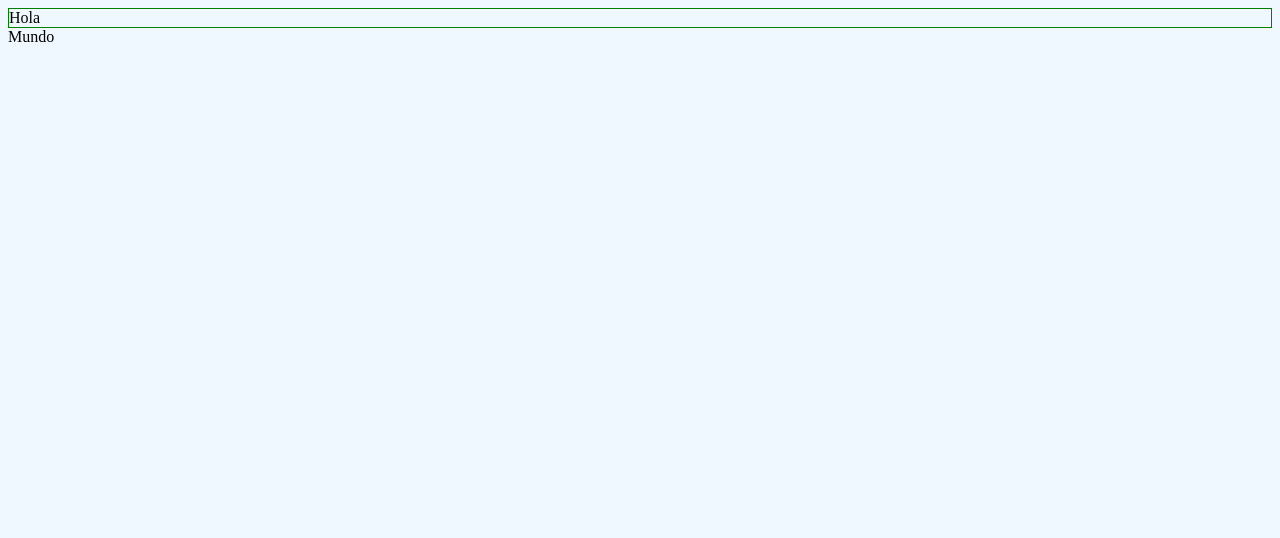
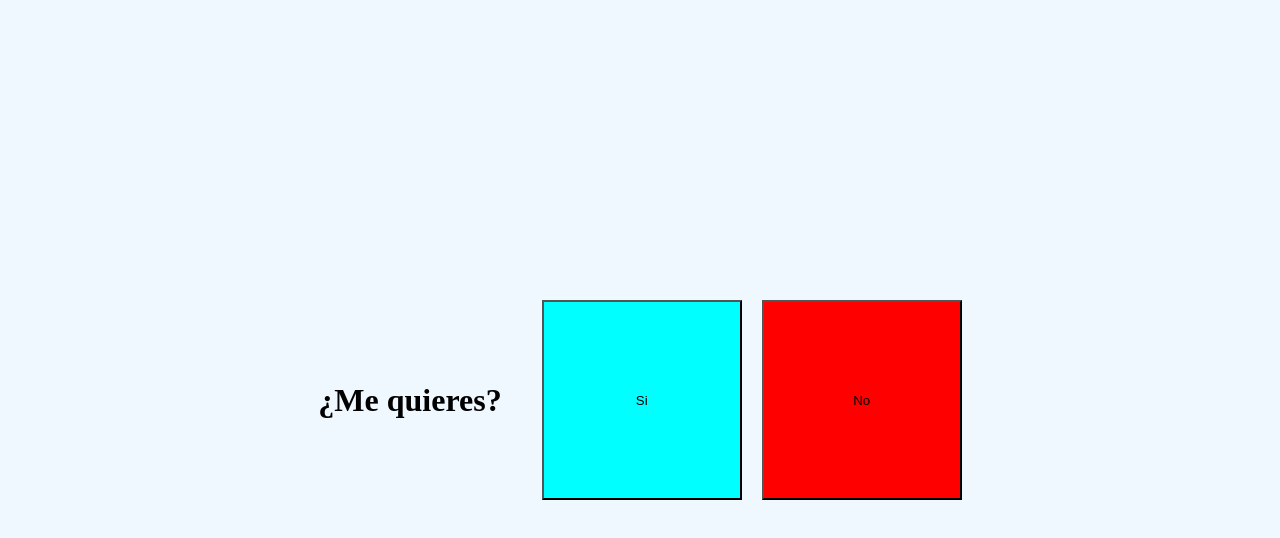
Before and after one commit to KarenGil285/pythonPOO, a plain HTML site: page index.html in a window 1280 px wide. Drawn offline with Linux system fonts and the light colour scheme.

Commit message:
version3

```diff
--- a/index.html
+++ b/index.html
@@ -4,11 +4,16 @@
     </head>
     <body>
         <div id="div1">
-            Hola
+            <h1>¿Me quieres?</h1>
         </div>
-        <div class="elegant">
-            Mundo
+        <div id="div2" class="elegant">
         </div>
+        <button id="myButton">
+            Si
+        </button>
+        <button id="myButton2">
+            No
+        </button>
     </body>
     <script src="program.js"></script>
 </html>
--- a/program.js
+++ b/program.js
@@ -0,0 +1,16 @@
+//Crear un objeto JS, a partir de uin objeto del DOM
+let miDivision = document.getElementById("div1");
+let miDivision2 = document.getElementById("div2");
+let miBoton = document.getElementById("myButton");
+let miBoton2 = document.getElementById("myButton2");
+//funcion callback, función que se pasa como parametro de otra funcion, las funciones callback se simplifican pra no escribir tanto codigo
+miBoton.addEventListener("click", () => {
+  alert("Siii");
+});
+miBoton2.addEventListener("mouseenter", () => {
+  miBoton2.style.visibility = "hidden";
+});
+
+miBoton2.addEventListener("mouseleave", () => {
+  miBoton2.style.visibility = "visible";
+});
--- a/styles.css
+++ b/styles.css
@@ -1,10 +1,27 @@
 body{
+    display: flex;
     background-color: aliceblue;
+    justify-content: center; /* centra horizontal */
+    align-items: center;
+     gap: 20px;
 }
 
 #div1{
-    border: 1px solid green;
+    text-align: center;
 }
-.elegante{
-    background-color: rgb(209, 143, 63);
+.elegant{
+    background-color: rgb(240, 185, 185);
 }
+#myButton{
+    width: 200px;
+    height: 200px;
+    background-color: aqua;
+    color: #000;
+}
+#myButton2{
+    width: 200px;
+    height: 200px;
+    background-color: red;
+    color: #000;
+
+}
```
